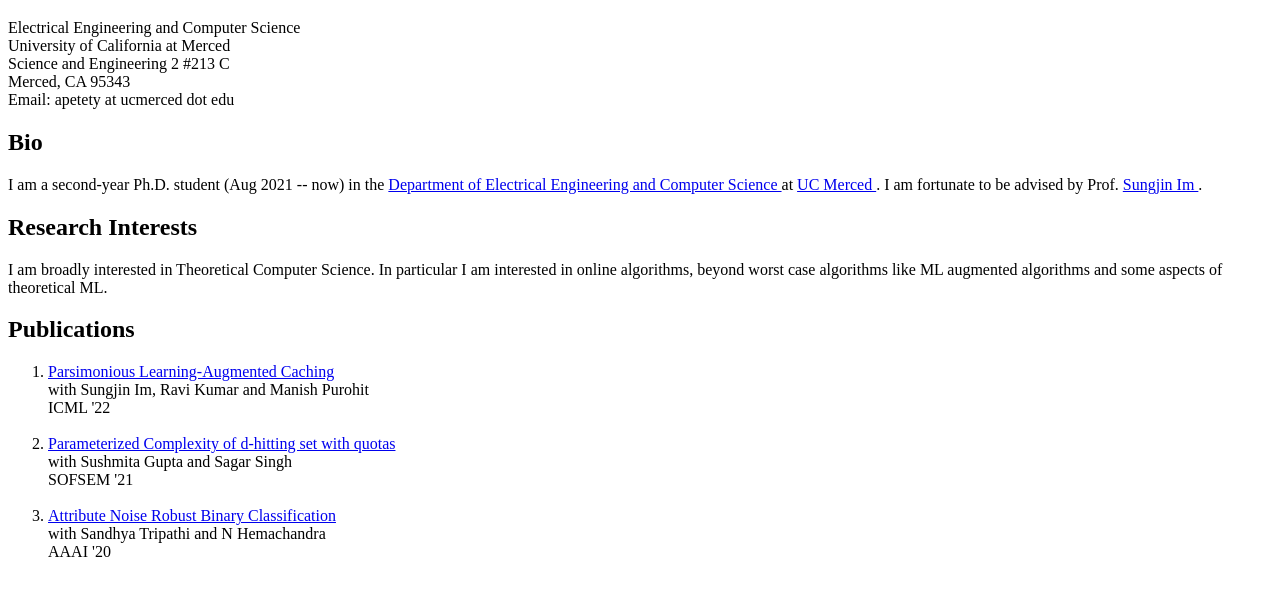
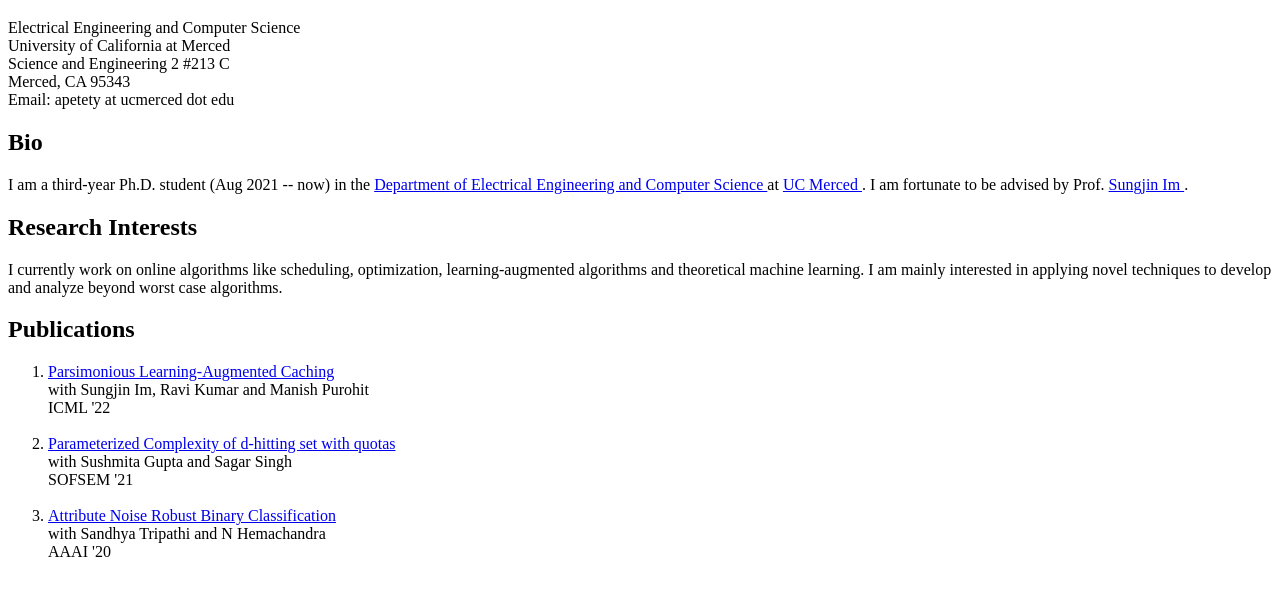
Before and after one commit to aditya-petety/adityap.github.io, a plain HTML site: page index.html in a window 1280 px wide. Shown: the part 61-656 px from the top of the page. Drawn offline with Linux system fonts and the light colour scheme.

Commit message:
Update index.html

```diff
--- a/index.html
+++ b/index.html
@@ -17,12 +17,12 @@
 
 <h2> Bio </h2>
 
-I am a second-year Ph.D. student (Aug 2021 -- now)  in the <a href="https://eecs.ucmerced.edu/"> Department of Electrical Engineering and Computer Science </a> at <a href="https://www.ucmerced.edu/"> UC Merced </a>. I am fortunate to be advised by Prof. <a href="https://faculty.ucmerced.edu/sim3/"> Sungjin Im </a>.
+I am a third-year Ph.D. student (Aug 2021 -- now)  in the <a href="https://eecs.ucmerced.edu/"> Department of Electrical Engineering and Computer Science </a> at <a href="https://www.ucmerced.edu/"> UC Merced </a>. I am fortunate to be advised by Prof. <a href="https://faculty.ucmerced.edu/sim3/"> Sungjin Im </a>.
 
 
 <h2> Research Interests </h2>
 
-I am broadly interested in Theoretical Computer Science. In particular I am interested in online algorithms, beyond worst case algorithms like ML augmented algorithms and some aspects of theoretical ML.
+I currently work on online algorithms like scheduling, optimization, learning-augmented algorithms and theoretical machine learning. I am mainly interested in applying novel techniques to develop and analyze beyond worst case algorithms.
 
 <h2> Publications </h2>
 
```
